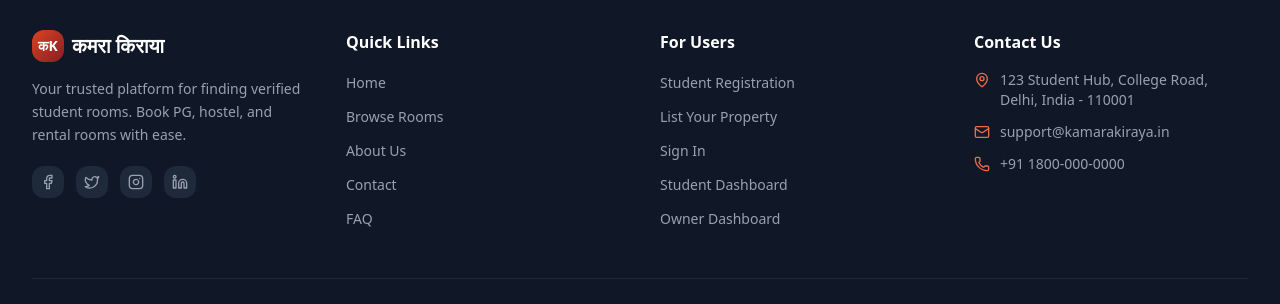
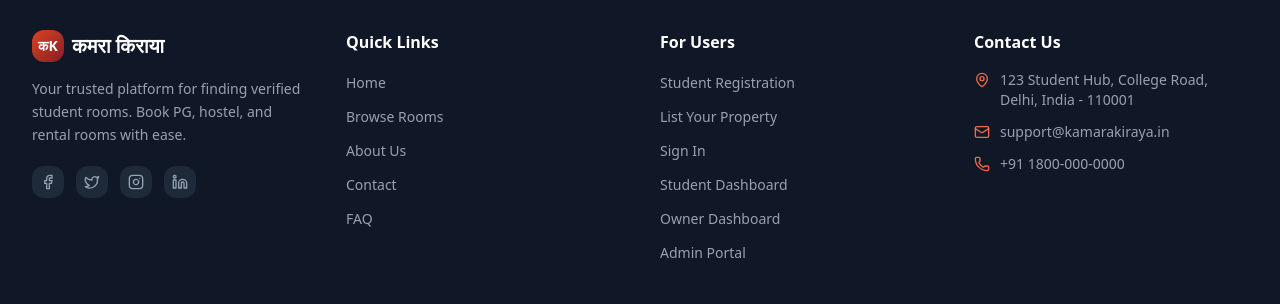
Before and after one commit to TechV013/Kamra-Kiraya, a Next.js app: page / in a window 1280 px wide. Shown: the part 4564-4868 px from the top of the page. Built offline with nearby package versions, Linux system fonts and the light colour scheme; no server answers; the database is empty.

Commit message:
feat: add admin portal link to footer

```diff
--- a/src/components/shared/Footer.tsx
+++ b/src/components/shared/Footer.tsx
@@ -60,6 +60,7 @@ export default function Footer() {
                 { href: "/login", label: "Sign In" },
                 { href: "/dashboard/student", label: "Student Dashboard" },
                 { href: "/dashboard/owner", label: "Owner Dashboard" },
+                { href: "/admin-setup", label: "Admin Portal" },
               ].map((l) => (
                 <li key={l.href}>
                   <Link href={l.href} className="text-sm text-gray-400 hover:text-white transition-colors">
```
Also changed, not shown: 1 other file (tests, documents, lock files or other folders).
